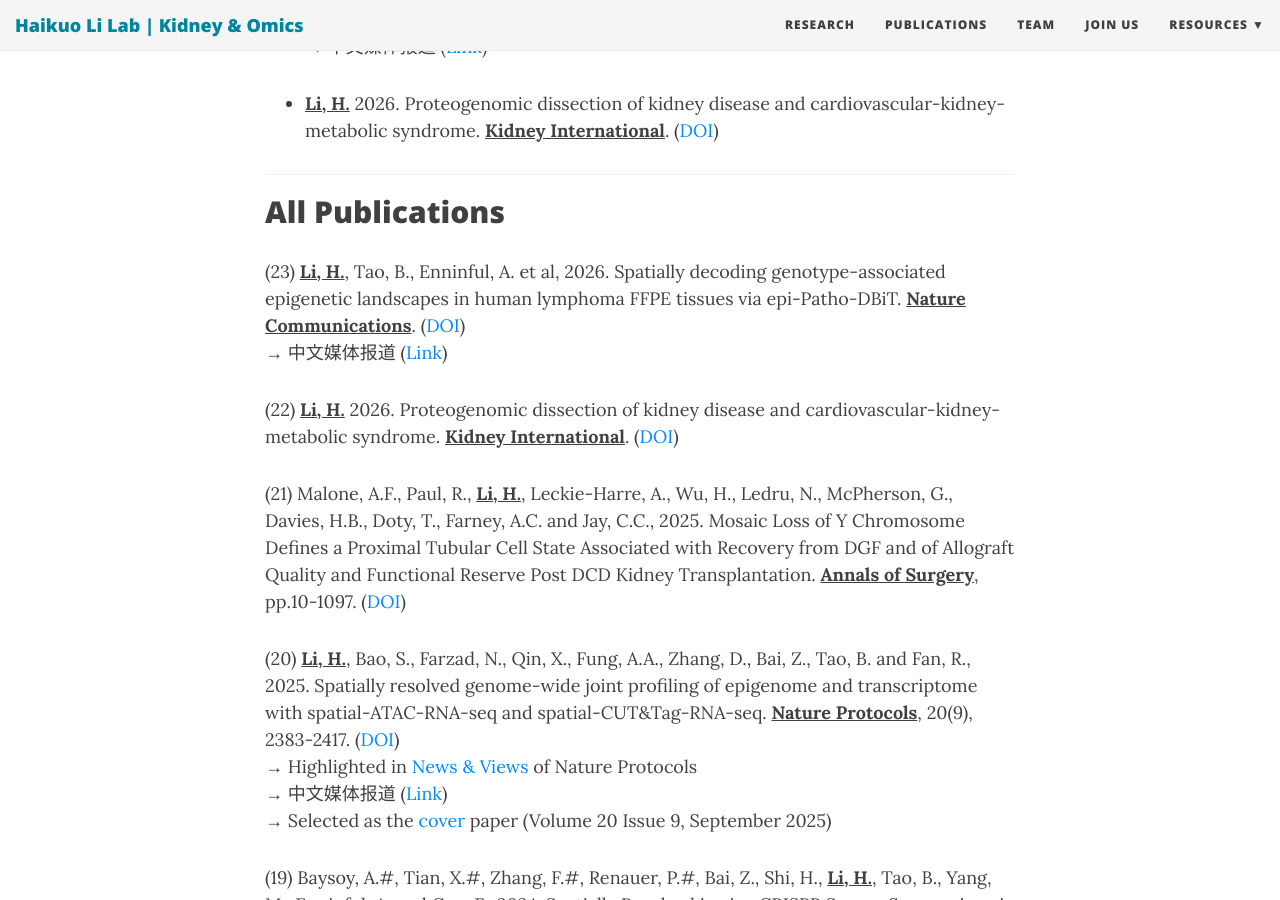
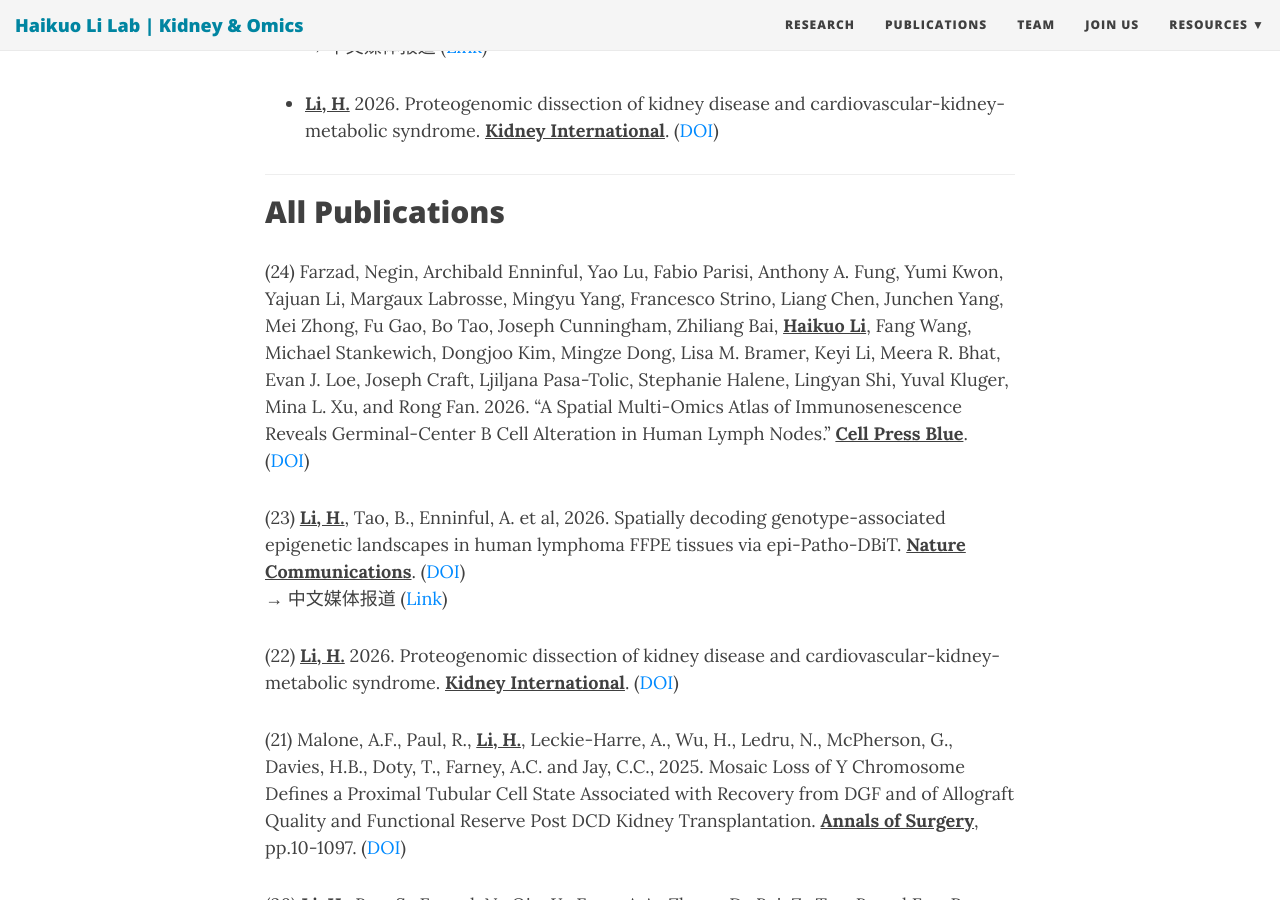
Before and after one commit to TheLiLab/thelilab.github.io, a Jekyll site: the page built from pubs.md, in a window 1280 px wide and 900 px high, scrolled down 1427 px. Built offline with Jekyll 4.4.1, drawn with Linux system fonts in a browser that asks for light colours; nearby versions of some CDN libraries.

Commit message:
Update pubs.md

```diff
--- a/pubs.md
+++ b/pubs.md
@@ -47,6 +47,9 @@ bigimg:
 
 <hr>
 ## All Publications
+
+(24) Farzad, Negin, Archibald Enninful, Yao Lu, Fabio Parisi, Anthony A. Fung, Yumi Kwon, Yajuan Li, Margaux Labrosse, Mingyu Yang, Francesco Strino, Liang Chen, Junchen Yang, Mei Zhong, Fu Gao, Bo Tao, Joseph Cunningham, Zhiliang Bai, <strong><u>Haikuo Li</u></strong>, Fang Wang, Michael Stankewich, Dongjoo Kim, Mingze Dong, Lisa M. Bramer, Keyi Li, Meera R. Bhat, Evan J. Loe, Joseph Craft, Ljiljana Pasa-Tolic, Stephanie Halene, Lingyan Shi, Yuval Kluger, Mina L. Xu, and Rong Fan. 2026. “A Spatial Multi-Omics Atlas of Immunosenescence Reveals Germinal-Center B Cell Alteration in Human Lymph Nodes.” <strong><u>Cell Press Blue</u></strong>. (<a href="https://doi.org/10.1016/j.cpblue.2026.100053" target="_blank">DOI</a>)
+<br>
 
 (23) <strong><u>Li, H.</u></strong>, Tao, B., Enninful, A. et al, 2026. Spatially decoding genotype-associated epigenetic landscapes in human lymphoma FFPE tissues via epi-Patho-DBiT. <strong><u>Nature Communications</u></strong>. (<a href="https://doi.org/10.1038/s41467-026-71576-9" target="_blank">DOI</a>)<br>
 →	中文媒体报道 (<a href="https://mp.weixin.qq.com/s/0Wey93u1f5awT6Po8-4cEA" target="_blank">Link</a>)
```
